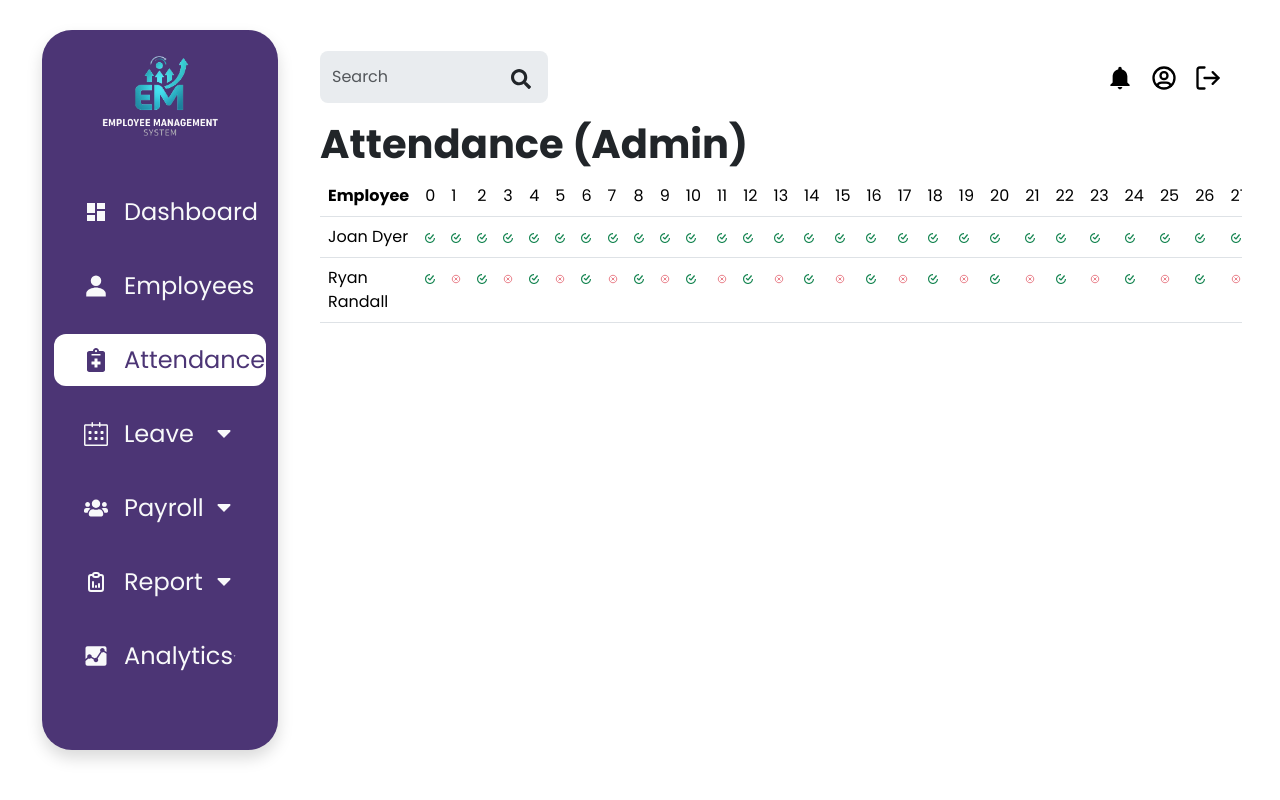
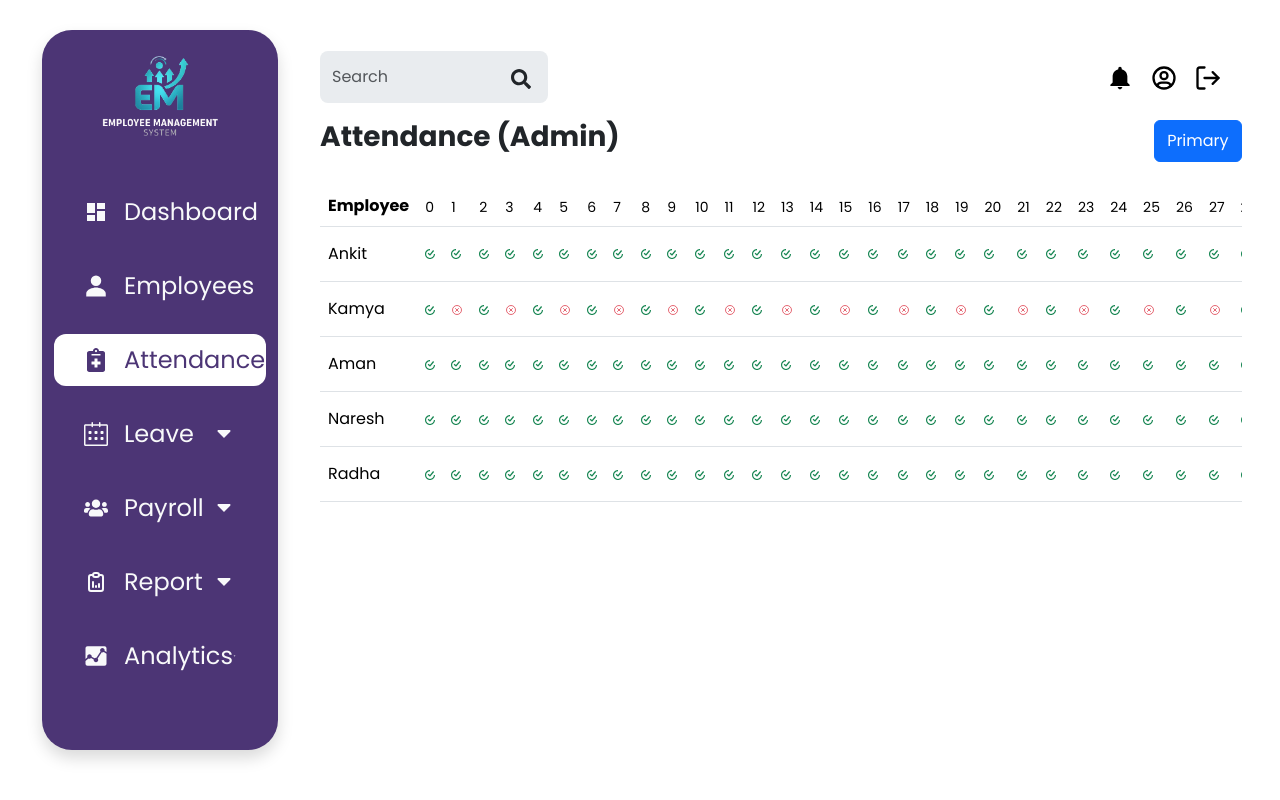
Before and after one commit to arabictech/ems, a React (Create React App) app in the folder frontend/: page /attendance in a window 1280 px wide. Built offline with nearby package versions, Linux system fonts and the light colour scheme.

Commit message:
create attendance

```diff
--- a/frontend/src/App.js
+++ b/frontend/src/App.js
@@ -8,6 +8,7 @@ import LeaveForm from './Components/LeaveForm';
 import Login from './Components/Login';
 import RegisterForm from './Components/RegisterForm';
 import Attendance from './Components/Attendance';
+import DatePicker from './Components/DatePicker';
 
 function App() {
   return (
@@ -20,6 +21,7 @@ function App() {
         <Route path='login' element={<Login />}/>
         <Route path='payroll' element={<RegisterForm />}/>
         <Route path='attendance' element={<Attendance />}/>
+        <Route path='date-picker' element={<DatePicker />}/>
         {/* <Route path='attendance' element={<Login />}/> */}
         {/* <Route path='payroll' element={<RegisterForm />}/> */}
       </Routes>
--- a/frontend/src/Components/Attendance.jsx
+++ b/frontend/src/Components/Attendance.jsx
@@ -1,43 +1,66 @@
 import Table from 'react-bootstrap/Table';
 import { SiTicktick } from "react-icons/si";
 import { IoCloseCircleOutline } from "react-icons/io5";
+import Button from 'react-bootstrap/Button';
 
 const Attendance = () => {
 
     return (
         <div className="main-content text-bold" >
-            <h1 className="fw-bold" >Attendance (Admin)</h1>
+            <div className='' >
+                <div className='d-flex justify-content-between mb-4' >
+                    <h3 className="fw-bold" >Attendance (Admin)</h3>
+                    <Button variant="primary" >Primary</Button>
+                </div>
+                <div className='p-[100px]' style={{backgroundColor:'gray'}} ></div>
+            </div>
             <Table responsive>
                 <thead>
                     <tr>
                         <th>Employee</th>
                         {Array.from({ length: 31 }).map((_, index) => (
-                            <td key={index}>{index}</td>
+                            <td key={index} style={{fontSize:"14px"}}>{index}</td>
                         ))}
                     </tr>
                 </thead>
                 <tbody>
                     <tr>
-                        <td>Joan Dyer</td>
+                        <td style={{display:'flex',paddingBottom:"15px", paddingTop:"15px" }}>Ankit</td>
                         {Array.from({ length: 31 }).map((_, index) => (
-                            <td key={index}><SiTicktick size={10} className='text-success' /></td>
+                            <td key={index} style={{paddingBottom:"15px", paddingTop:"15px" }} ><SiTicktick size={10} className='text-success' /></td>
                         ))}
                     </tr>
-
                     <tr>
-                        <td>Ryan Randall</td>
+                        <td style={{display:'flex',paddingBottom:"15px", paddingTop:"15px" }} className='' >Kamya</td>
                         {Array.from({ length: 31 }).map((_, index) => (
-                            <td key={index}>
+                            <td key={index} style={{paddingBottom:"15px", paddingTop:"15px" }} >
                                 {
                                     index % 2 === 0 ?
-                                    <SiTicktick size={10} className="text-success" />
-                                    :
-                                    <IoCloseCircleOutline size={10} className="text-danger" />
+                                        <SiTicktick size={10} className="text-success" />
+                                        :
+                                        <IoCloseCircleOutline size={12} className="text-danger" />
                                 }
                             </td>
                         ))}
                     </tr>
-
+                    <tr>
+                        <td style={{display:'flex',paddingBottom:"15px", paddingTop:"15px" }}>Aman</td>
+                        {Array.from({ length: 31 }).map((_, index) => (
+                            <td key={index} style={{paddingBottom:"15px", paddingTop:"15px" }} ><SiTicktick size={10} className='text-success' /></td>
+                        ))}
+                    </tr>
+                    <tr>
+                        <td style={{display:'flex',paddingBottom:"15px", paddingTop:"15px" }}>Naresh</td>
+                        {Array.from({ length: 31 }).map((_, index) => (
+                            <td key={index} style={{paddingBottom:"15px", paddingTop:"15px" }} ><SiTicktick size={10} className='text-success' /></td>
+                        ))}
+                    </tr>
+                    <tr>
+                        <td style={{display:'flex',paddingBottom:"15px", paddingTop:"15px" }}>Radha</td>
+                        {Array.from({ length: 31 }).map((_, index) => (
+                            <td key={index} style={{paddingBottom:"15px", paddingTop:"15px" }} ><SiTicktick size={10} className='text-success' /></td>
+                        ))}
+                    </tr>
                 </tbody>
             </Table>
         </div>
--- /dev/null
+++ b/frontend/src/Components/DatePicker.jsx
@@ -0,0 +1,59 @@
+import { useState } from "react";
+import Button from 'react-bootstrap/Button';
+
+const DatePicker = () => {
+
+    // const currDate = new Date().toLocaleDateString;
+    // console.log("currDate-------------",currDate);
+
+    // const currTime = new Date().toLocaleTimeString;
+
+    const [liveDate,setLiveDate] = useState();
+    const [oldDate,setOldDate] = useState();
+    console.log("liveDate----------",liveDate);
+
+    const currTime = new Date().toLocaleString();
+
+    const oldAndNewDateHandler = () => {
+        setLiveDate(currTime)
+        setOldDate(liveDate)
+    }
+
+    return (
+        <div className="main-content" >
+            <p> Curremt Time is = {oldDate} </p>
+            <p> Curremt Time is = {liveDate} </p>
+            <Button variant="primary" onClick={oldAndNewDateHandler} >Primary</Button>
+        </div>
+    )
+}
+
+export default DatePicker;
+
+
+
+
+// import React from 'react';
+// import Button from 'react-bootstrap/Button';
+
+// class DatePicker extends React.Component {
+
+//     constructor(props){
+//         super(props);
+//         this.state = ""
+//     }
+
+//     state = {
+//         curTime: new Date().toLocaleString(),
+//     }
+//     render() {
+//         return (
+//             <div className="main-content">
+//                 <p>Current Time : {this.state.curTime}</p>
+//                 <Button variant="primary" onClick={"()=>setDate(this.state)"} >Primary</Button>
+//             </div>
+//         );
+//     }
+// }
+
+// export default DatePicker;
```
